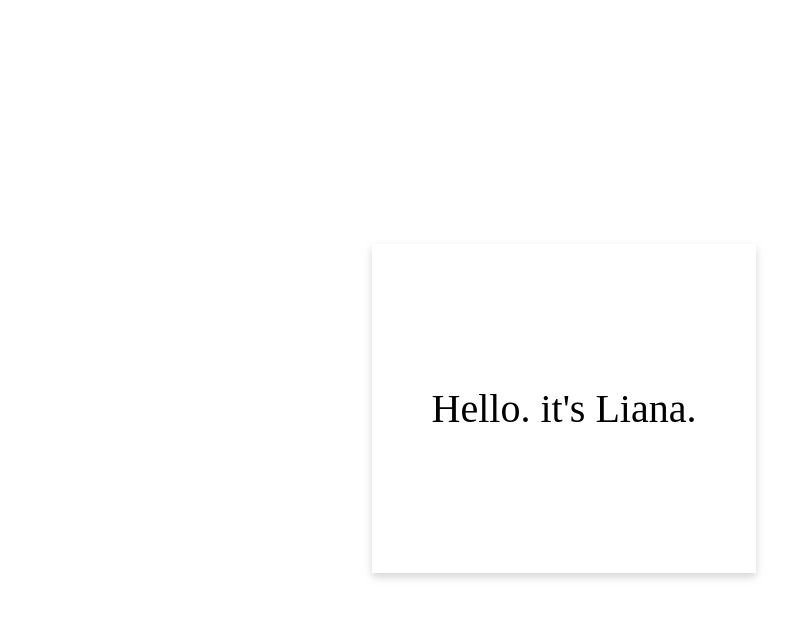
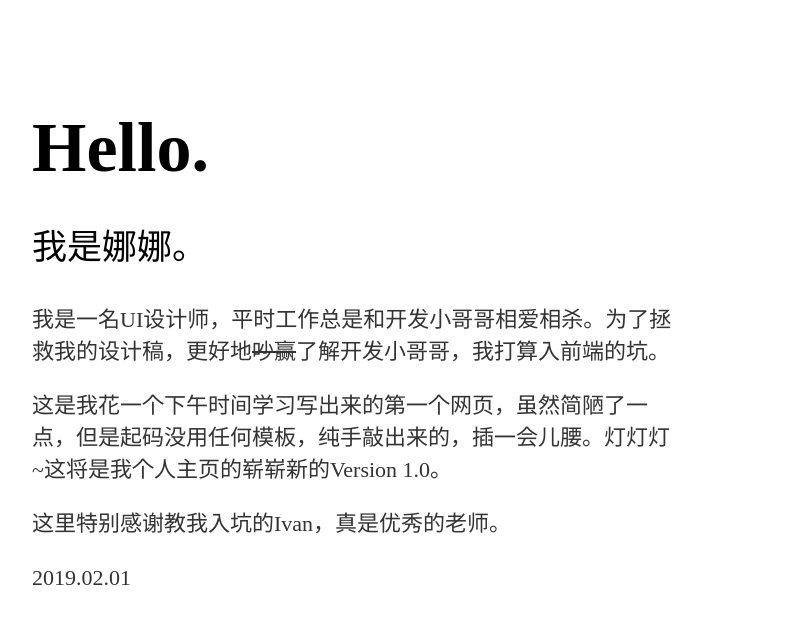
Before and after one commit to Liana233/liana233.github.io, a plain HTML site: page index.html in a window 1280 px wide. Shown: the whole page, without its empty margins (76-865 px from the left). Drawn offline with Linux system fonts and the light colour scheme.

Commit message:
个人主页第一版

```diff
--- a/index.html
+++ b/index.html
@@ -2,32 +2,58 @@
 <html>
 
 <head>
-	<title>Devsigners</title>
+	<title>Liana H</title>
 	<style>
 		html, body {
 			height: 100%;
 		}
 		body {
-			display: flex;
-			justify-content: center;
-			align-items: center;
+			position: absolute;;
+			left: 100px;
+			top: 100px;
+
 		}
 
-		.hello {
-			display: flex;
-			justify-content: center;
-			align-items: center;
-			width: 384px;
-			height: 329px;
-			background-color: #fff;
-			box-shadow: 0 4px 8px 0 rgba(204, 204, 204, 0.8);
-			font-size: 40px;
+		.title {
+			font-size: 70px;
+			color: black;
+			font-weight: 700;
+			font-family: 'PingFang SC';
+			margin-bottom: 30px;
+		}
+
+		.subtitle {
+			font-size: 35px;
+			color: black;
+			font-weight: 500;
+			font-family: 'PingFang SC';
+			margin-bottom: 35px;
+		}
+
+		p {
+			width: 640px;
+			line-height: 32px;
+			font-size: 22px;
+			font-family: 'PingFang SC';
+			font-weight: 400;
+			margin-bottom: 20px;
+			color: #333;
+		}
+
+		a {
+			text-decoration:line-through;
 		}
 	</style>
 </head>
 
 <body>
-	<div class="hello">Hello. it's Liana.</div>
+	<div class="title">Hello.</div>
+	<div class="subtitle">我是娜娜。</div>
+	<div><p>我是一名UI设计师，平时工作总是和开发小哥哥相爱相杀。为了拯救我的设计稿，更好地<a>吵赢</a>了解开发小哥哥，我打算入前端的坑。</p>
+		<p>这是我花一个下午时间学习写出来的第一个网页，虽然简陋了一点，但是起码没用任何模板，纯手敲出来的，插一会儿腰。灯灯灯~这将是我个人主页的崭崭新的Version 1.0。</p>
+		<p>这里特别感谢教我入坑的Ivan，真是优秀的老师。</p>
+		<p>2019.02.01</p>
+	</div>
 </body>
 
 </html>
```
